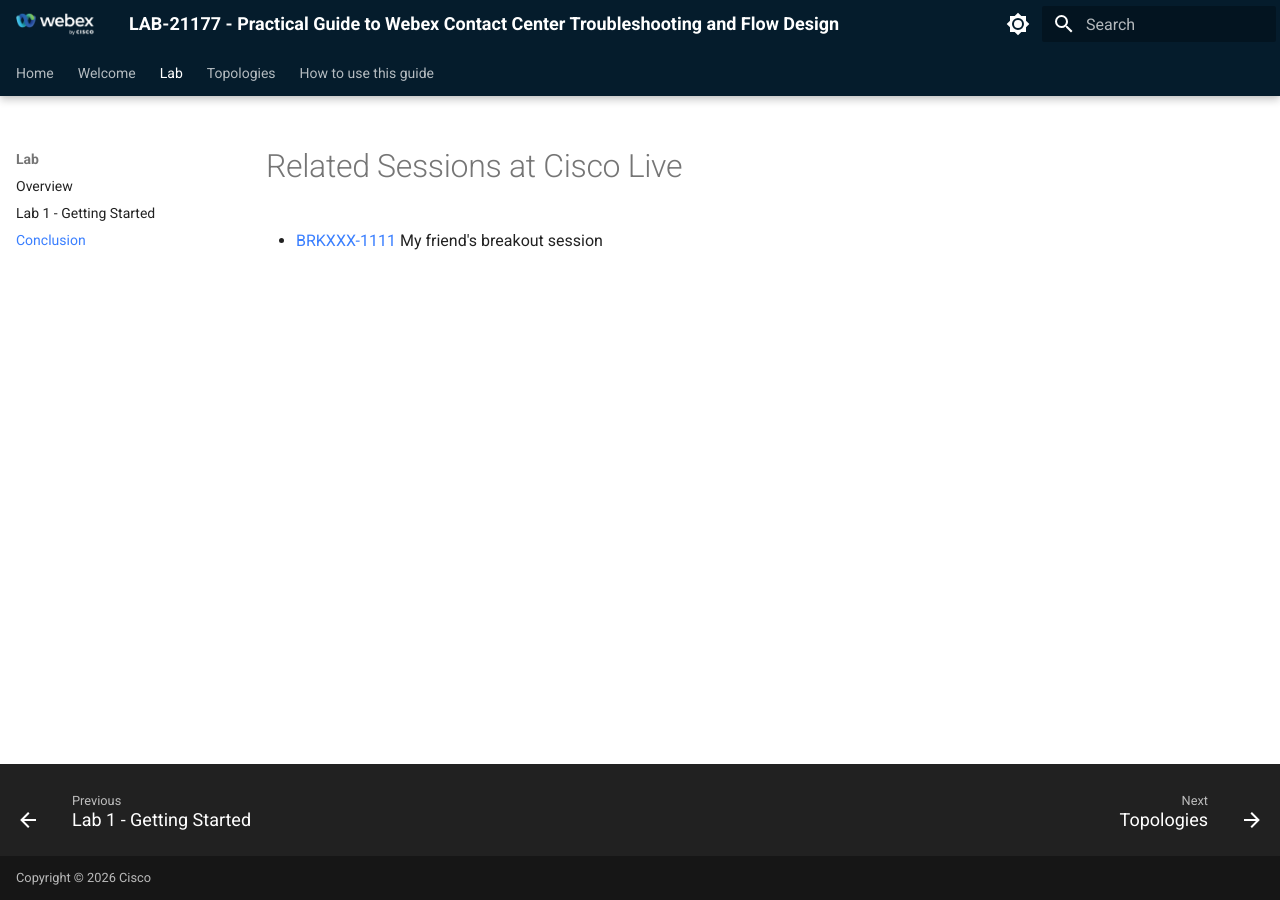
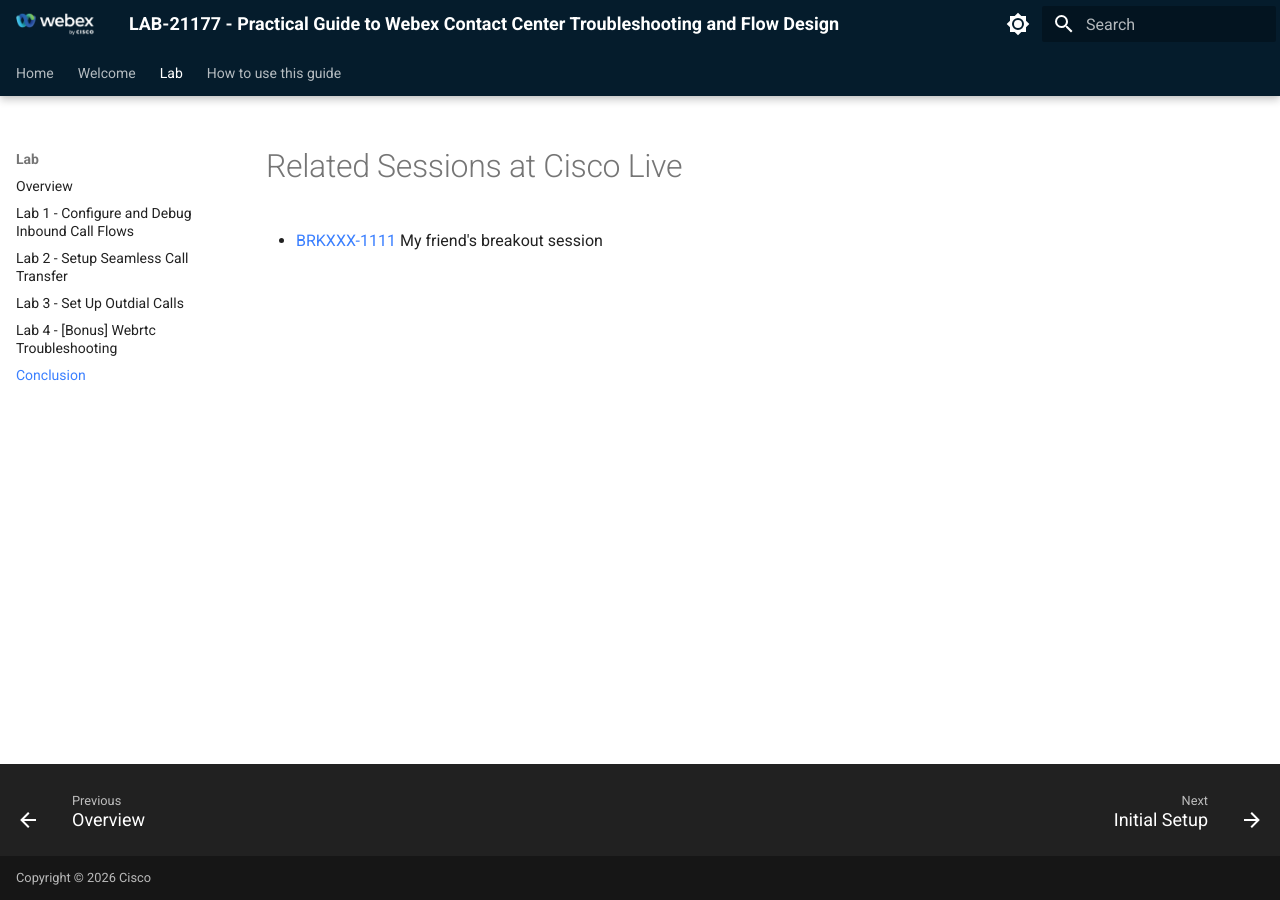
Before and after one commit to WebexCC-SA/LAB-21177, an MkDocs documentation site: the page built from docs/conclusion.md, in a window 1280 px wide. Built offline with MkDocs 1.6.1 and Material for MkDocs 9.7.7, drawn with Linux system fonts in a browser that asks for light colours.

Commit message:
Update mkdocs.yml

```diff
--- a/mkdocs.yml
+++ b/mkdocs.yml
@@ -89,9 +89,11 @@
   - Welcome: welcome.md
   - Lab:
       - Overview: overview.md
-      - Lab 1 - Getting Started: lab1_getting_started.md
+      - Lab 1 - Configure and Debug Inbound Call Flows : Excercise1.md
+      - Lab 2 - Setup Seamless Call Transfer : Excercise2.md
+      - Lab 3 - Set Up Outdial Calls : Excercise3.md
+      - Lab 4 - [Bonus] Webrtc Troubleshooting : Excercise4.md
       - Conclusion: conclusion.md
-  - Topologies: topologies.md
   - How to use this guide:
       - Setting up and using the tool:
         - Initial Setup: howToUse/initialSetup.md
```
